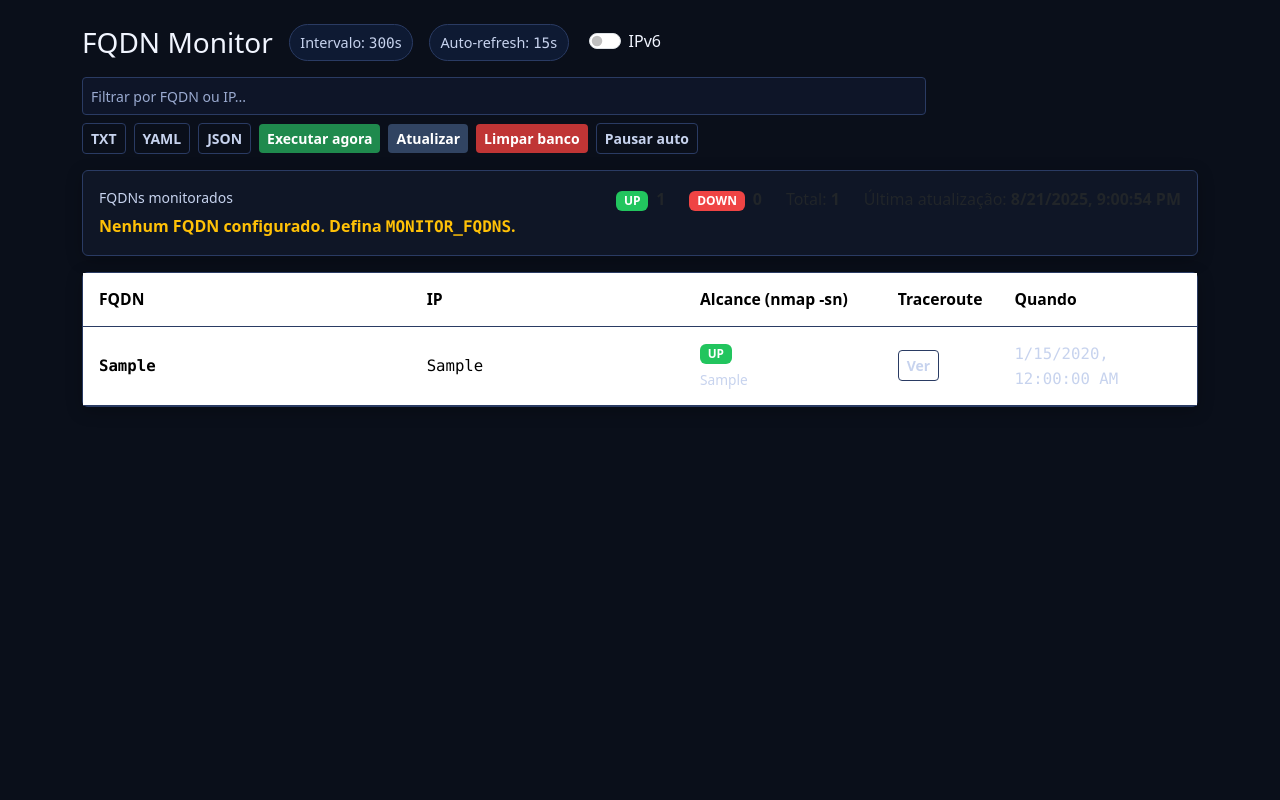
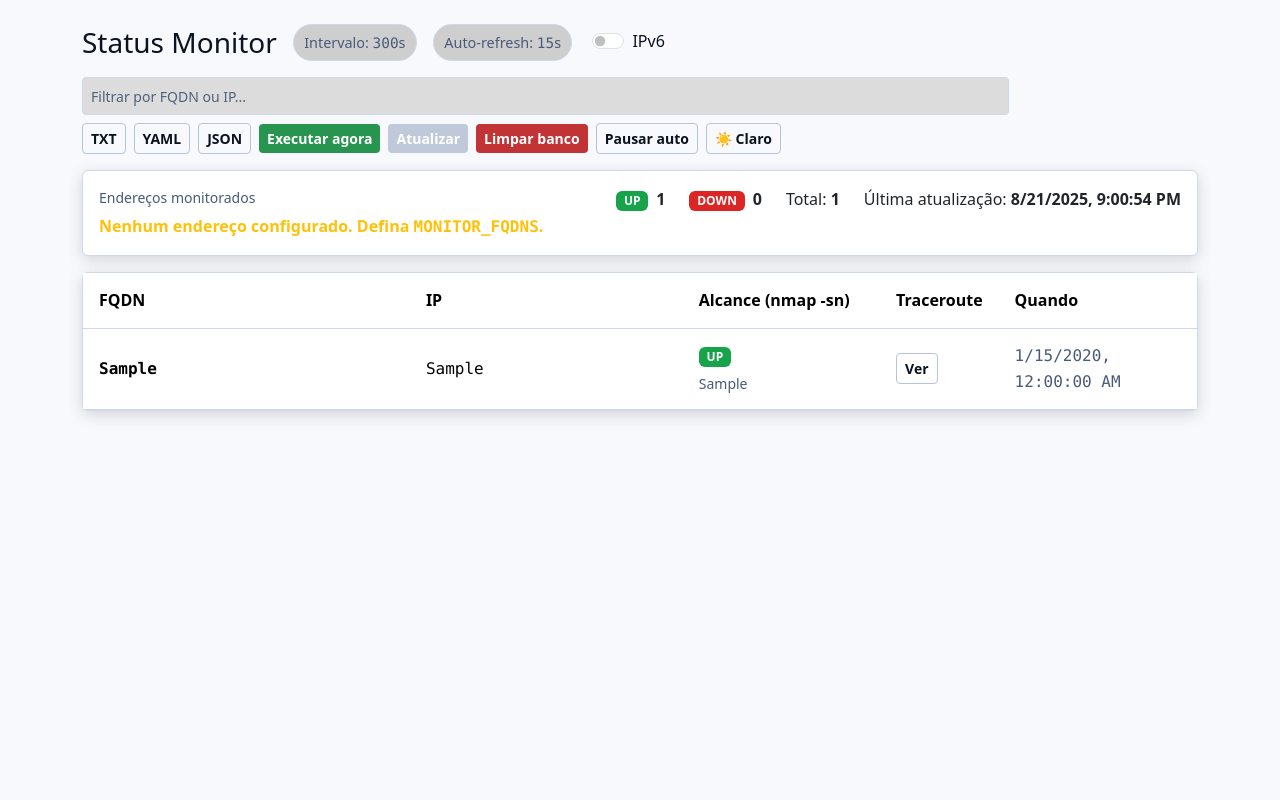
Before and after one commit to fmendonca/status-monitor, a Flask app: page / in a window 1280 px wide. Run offline with Flask 3, Linux system fonts and the light colour scheme; data comes from the database, SQL or seed files in the repository; tables that the repository leaves empty hold one stand-in row (values such as "Sample post").

Commit message:
update ui and nmap

```diff
--- a/app.py
+++ b/app.py
@@ -4,7 +4,7 @@
 from flask import Flask, render_template, request, jsonify, Response
 import yaml  # pip install PyYAML
 
-APP_TITLE = "FQDN Monitor"
+APP_TITLE = "Status Monitor"
 DB_PATH = os.getenv("DB_PATH", "monitor.db")
 INTERVAL = int(os.getenv("MONITOR_INTERVAL", "300"))
 HTTP_TIMEOUT = float(os.getenv("HTTP_TIMEOUT", "6.0"))
--- a/templates/index.html
+++ b/templates/index.html
@@ -1,104 +1,85 @@
 <!doctype html>
-<html lang="pt-br">
+<html lang="pt-br" data-theme="dark">
   <head>
     <meta charset="utf-8">
     <meta name="viewport" content="width=device-width, initial-scale=1">
     <title>{{ title }}</title>
     <link href="https://cdn.jsdelivr.net/npm/bootstrap@5.3.3/dist/css/bootstrap.min.css" rel="stylesheet">
+    <script>
+      // Aplica tema salvo ANTES do paint para evitar flash
+      (function() {
+        const saved = localStorage.getItem('theme');
+        const prefersDark = window.matchMedia && window.matchMedia('(prefers-color-scheme: dark)').matches;
+        const theme = saved || (prefersDark ? 'dark' : 'light');
+        document.documentElement.setAttribute('data-theme', theme);
+      })();
+    </script>
     <style>
-      :root {
-        /* Paleta com alto contraste */
-        --bg: #0a0f1a;        /* fundo */
-        --card: #0f1626;      /* cards */
-        --card-2: #121d33;    /* zebra */
-        --hover: #16253f;     /* hover */
-        --line: #2a3b63;      /* linhas/borda */
-        --text: #f1f5ff;      /* texto principal */
-        --muted: #c7d3ee;     /* texto secundário */
-        --ok:#22c55e;         /* verde */
-        --fail:#ef4444;       /* vermelho */
-        --accent:#1e3a8a;     /* azul p/ botões outline */
+      :root { color-scheme: light dark; }
+
+      /* ===== Paletas por tema ===== */
+      [data-theme="dark"]{
+        --bg: #0a0f1a;        --card: #0f1626;      --card-2: #121d33;
+        --hover:#16253f;      --line:#2a3b63;
+        --text:#f5f7ff;       --muted:#cfd9f3;
+        --ok:#22c55e;         --fail:#ef4444;
+        --btn-outline:#3a4a6b; --link:#9ec5ff; --thead:#0c1324;
+      }
+      [data-theme="light"]{
+        --bg:#f7f9fc;         --card:#ffffff;       --card-2:#f2f6fb;
+        --hover:#e9f0ff;      --line:#cfd8ea;
+        --text:#0b1220;       --muted:#495a78;
+        --ok:#16a34a;         --fail:#dc2626;
+        --btn-outline:#b6c4dd; --link:#0b61ff; --thead:#f0f4fb;
       }
 
-      /* Base */
+      /* ===== Base ===== */
       html, body { height: 100%; }
       body {
         background: var(--bg);
         color: var(--text);
-        font-size: 16px;
-        line-height: 1.6;
-        -webkit-font-smoothing: antialiased;
-        -moz-osx-font-smoothing: grayscale;
+        font-size: 16px; line-height: 1.6;
+        -webkit-font-smoothing: antialiased; -moz-osx-font-smoothing: grayscale;
       }
-      .mono {
-        font-family: ui-monospace, SFMono-Regular, Menlo, Monaco, Consolas, "Liberation Mono", "Courier New", monospace;
-        font-variant-ligatures: none;
-      }
-      a { color: #9ec5ff; }
+      a { color: var(--link); }
+      .mono { font-family: ui-monospace, SFMono-Regular, Menlo, Monaco, Consolas, "Liberation Mono", "Courier New", monospace; font-variant-ligatures: none; }
+      .text-muted, .small { color: var(--muted) !important; }
 
       /* Cards / Pills */
-      .card {
-        background: var(--card);
-        border: 1px solid var(--line);
-        box-shadow: 0 4px 16px rgba(0,0,0,.25);
-      }
-      .pill {
-        background: #0e1a33;
-        border: 1px solid var(--line);
-        padding: .35rem .65rem;
-        border-radius: 999px;
-        font-size: .9rem;
-        color: var(--muted);
-      }
+      .card { background: var(--card); border: 1px solid var(--line); box-shadow: 0 4px 16px rgba(0,0,0,.15); }
+      .pill { background: color-mix(in oklab, var(--card) 85%, black 15%); border: 1px solid var(--line); padding:.35rem .65rem; border-radius: 999px; font-size:.9rem; color: var(--muted); }
 
-      /* Botões mais legíveis */
+      /* Botões legíveis em ambos temas */
       .btn { font-weight: 600; }
-      .btn-success { background: #1f8a4d; border: 0; }
-      .btn-success:hover { background: #1a6f3e; }
-      .btn-secondary { background: #314462; border: 0; }
-      .btn-secondary:hover { background: #263653; }
-      .btn-danger { background: #c03535; border: 0; }
-      .btn-danger:hover { background: #a22c2c; }
-      .btn-outline-light {
-        border-color: var(--line); color: var(--muted);
-        background: transparent;
-      }
-      .btn-outline-light:hover { background: #192948; color: var(--text); }
+      .btn-success { background: color-mix(in oklab, var(--ok) 80%, black 10%); border: 0; }
+      .btn-success:hover { filter: brightness(0.9); }
+      .btn-secondary { background: color-mix(in oklab, var(--btn-outline) 60%, black 5%); border: 0; }
+      .btn-secondary:hover { filter: brightness(0.95); }
+      .btn-danger { background: color-mix(in oklab, var(--fail) 80%, black 10%); border: 0; }
+      .btn-danger:hover { filter: brightness(0.92); }
+      .btn-outline-light { border-color: var(--btn-outline); color: var(--text); background: transparent; }
+      .btn-outline-light:hover { background: var(--hover); }
 
       /* Badges */
-      .badge-ok   { background: var(--ok); }
+      .badge-ok { background: var(--ok); }
       .badge-fail { background: var(--fail); }
 
-      /* Tabela mais legível */
+      /* Busca */
+      .search { background: color-mix(in oklab, var(--card) 75%, black 10%); border:1px solid var(--line); color: var(--text); height: 38px; }
+      .search::placeholder { color: var(--muted); opacity: .95; }
+
+      /* Tabela */
       .table { margin: 0; }
       .table thead {
-        color: var(--text);
-        background: #0c1324;
+        color: var(--text); background: var(--thead);
         position: sticky; top: 0; z-index: 2;
       }
-      .table th, .table td {
-        padding: .85rem 1rem;
-        vertical-align: middle;
-        border-color: var(--line);
-        font-size: 0.98rem;
-      }
+      .table th, .table td { padding:.9rem 1rem; vertical-align: middle; border-color: var(--line); font-size: 1rem; }
       .table tbody tr:nth-child(even) { background: var(--card-2); }
       .table tbody tr:hover { background: var(--hover); }
 
-      /* Busca */
-      .search {
-        background: #0e1528;
-        border: 1px solid var(--line);
-        color: var(--text);
-        height: 38px;
-      }
-      .search::placeholder { color: #aabbe3; opacity: .9; }
-
-      .text-muted, .small { color: var(--muted) !important; }
+      .scrollbox { max-height: 320px; overflow: auto; white-space: pre; border: 1px solid var(--line); border-radius: .5rem; padding:.5rem; background: color-mix(in oklab, var(--card) 90%, black 5%); }
       #alert { display:none; }
-      .scrollbox { max-height: 320px; overflow: auto; white-space: pre; border: 1px solid var(--line); border-radius: .5rem; padding: .5rem; background:#0b152a; }
-
-      /* Toolbar responsiva */
       .toolbar { gap:.5rem; flex-wrap: wrap; }
       .toolbar .btn, .toolbar a { white-space: nowrap; }
     </style>
@@ -127,6 +108,7 @@
           <button id="btn-refresh" class="btn btn-secondary btn-sm">Atualizar</button>
           <button id="btn-clear" class="btn btn-danger btn-sm">Limpar banco</button>
           <button id="btn-toggle-auto" class="btn btn-outline-light btn-sm">Pausar auto</button>
+          <button id="btn-theme" class="btn btn-outline-light btn-sm" title="Alternar tema">🌙 Escuro</button>
         </div>
       </div>
 
@@ -134,11 +116,11 @@
       <div class="card mb-3">
         <div class="card-body d-flex flex-wrap gap-4 align-items-start">
           <div>
-            <div class="small text-muted mb-1">FQDNs monitorados</div>
+            <div class="small text-muted mb-1">Endereços monitorados</div>
             {% if fqdns and fqdns|length > 0 %}
               <div class="mono">{{ ", ".join(fqdns) }}</div>
             {% else %}
-              <div class="text-warning fw-semibold">Nenhum FQDN configurado. Defina <span class="mono">MONITOR_FQDNS</span>.</div>
+              <div class="text-warning fw-semibold">Nenhum endereço configurado. Defina <span class="mono">MONITOR_FQDNS</span>.</div>
             {% endif %}
           </div>
           <div class="ms-auto d-flex gap-4 flex-wrap">
@@ -202,43 +184,40 @@
 
     <script src="https://cdn.jsdelivr.net/npm/bootstrap@5.3.3/dist/js/bootstrap.bundle.min.js"></script>
     <script>
-      /* ===== Comportamento ===== */
+      // ===== Tema claro/escuro =====
+      const btnTheme = document.getElementById('btn-theme');
+      function setTheme(theme){
+        document.documentElement.setAttribute('data-theme', theme);
+        localStorage.setItem('theme', theme);
+        btnTheme.textContent = theme === 'dark' ? '🌙 Escuro' : '☀️ Claro';
+      }
+      (function initThemeBtn(){
+        const current = document.documentElement.getAttribute('data-theme') || 'light';
+        btnTheme.textContent = current === 'dark' ? '🌙 Escuro' : '☀️ Claro';
+        btnTheme.addEventListener('click', () => {
+          const now = document.documentElement.getAttribute('data-theme') || 'light';
+          setTheme(now === 'dark' ? 'light' : 'dark');
+        });
+      })();
+
+      // ===== Restante do app (igual ao anterior) =====
       const AUTO_MS_DEFAULT = 15000;
-      let autoMs = AUTO_MS_DEFAULT;
-      let autoTimer = null;
-      let autoPaused = false;
+      let autoMs = AUTO_MS_DEFAULT, autoTimer=null, autoPaused=false;
 
       const $ = sel => document.querySelector(sel);
-      const tbody = $('#rows');
-      const alertBox = $('#alert');
-      const search = $('#search');
-      const btnRun = $('#btn-run');
-      const btnRefresh = $('#btn-refresh');
-      const btnClear = $('#btn-clear');
-      const btnToggleAuto = $('#btn-toggle-auto');
+      const tbody = $('#rows'), alertBox = $('#alert'), search = $('#search');
+      const btnRun = $('#btn-run'), btnRefresh = $('#btn-refresh'), btnClear = $('#btn-clear'), btnToggleAuto = $('#btn-toggle-auto');
       const switchIPv6 = $('#switch-ipv6');
-      const countUp = $('#count-up'), countDown = $('#count-down'), countTotal = $('#count-total');
-      const lastUpdate = $('#last-update');
-      $('#auto-interval').textContent = Math.floor(autoMs/1000);
+      const countUp = $('#count-up'), countDown = $('#count-down'), countTotal = $('#count-total'), lastUpdate = $('#last-update');
+      document.getElementById('auto-interval').textContent = Math.floor(autoMs/1000);
 
-      const esc = v => (v == null ? '' : String(v)
-        .replace(/&/g,'&amp;').replace(/</g,'&lt;')
-        .replace(/>/g,'&gt;').replace(/"/g,'&quot;').replace(/'/g,'&#39;'));
-
+      const esc = v => (v == null ? '' : String(v).replace(/&/g,'&amp;').replace(/</g,'&lt;').replace(/>/g,'&gt;').replace(/"/g,'&quot;').replace(/'/g,'&#39;'));
       const badge = (cls, text) => `<span class="badge ${cls}">${esc(text)}</span>`;
 
-      function showAlert(msg) {
-        alertBox.textContent = msg;
-        alertBox.style.display = 'block';
-        setTimeout(() => { alertBox.style.display = 'none'; }, 4000);
-      }
+      function showAlert(msg){ alertBox.textContent = msg; alertBox.style.display = 'block'; setTimeout(()=>alertBox.style.display='none', 4000); }
+      function formatWhen(iso){ try { return new Date(iso).toLocaleString(); } catch { return iso||''; } }
 
-      function formatWhen(iso) {
-        try { return new Date(iso).toLocaleString(); }
-        catch { return iso || ''; }
-      }
-
-      function reachCell(r) {
+      function reachCell(r){
         if (r.ping_ok) {
           const hint = r.ping_error ? `<div class="small text-success mt-1">${esc(r.ping_error)}</div>` : '';
           return badge('badge-ok','UP') + hint;
@@ -247,26 +226,23 @@
         return badge('badge-fail','FAIL') + err;
       }
 
-      function rowHtml(r) {
+      function rowHtml(r){
         return `
           <tr data-fqdn="${esc(r.fqdn)}" data-ip="${esc(r.ip)}">
             <td class="mono fw-semibold">${esc(r.fqdn)}</td>
             <td class="mono">${esc(r.ip)}</td>
             <td>${reachCell(r)}</td>
-            <td>${r.trace_ok
-              ? `<button class="btn btn-sm btn-outline-light" type="button" data-bs-toggle="collapse" data-bs-target="#trace-${r.id}">Ver</button>`
-              : badge('badge-fail','FAIL')}</td>
+            <td>${r.trace_ok ? `<button class="btn btn-sm btn-outline-light" type="button" data-bs-toggle="collapse" data-bs-target="#trace-${r.id}">Ver</button>` : badge('badge-fail','FAIL')}</td>
             <td class="small mono">${esc(formatWhen(r.created_at))}</td>
           </tr>
           <tr class="collapse" id="trace-${r.id}">
             <td colspan="5"><div class="scrollbox mono">${esc(r.trace_output || '')}</div></td>
-          </tr>
-        `;
+          </tr>`;
       }
 
-      function applyFilter() {
+      function applyFilter(){
         const q = (search.value || '').toLowerCase().trim();
-        for (const tr of tbody.querySelectorAll('tr')) {
+        for (const tr of tbody.querySelectorAll('tr')){
           if (tr.classList.contains('collapse')) continue;
           const fq = tr.getAttribute('data-fqdn')?.toLowerCase() || '';
           const ip = tr.getAttribute('data-ip')?.toLowerCase() || '';
@@ -277,25 +253,22 @@
         }
       }
 
-      function updateStats(data) {
-        const total = data.length;
-        const up = data.filter(r => r.ping_ok).length;
-        countTotal.textContent = total;
-        countUp.textContent = up;
-        countDown.textContent = total - up;
+      function updateStats(data){
+        const total = data.length, up = data.filter(r => r.ping_ok).length;
+        countTotal.textContent = total; countUp.textContent = up; countDown.textContent = total - up;
         lastUpdate.textContent = new Date().toLocaleString();
       }
 
-      async function refreshTable() {
-        try {
+      async function refreshTable(){
+        try{
           const res = await fetch('/export.json?latest=1', { cache: 'no-store' });
           const data = await res.json();
           if (!Array.isArray(data)) return;
-          tbody.innerHTML = data.length ? data.map(rowHtml).join('')
-                                        : `<tr><td colspan="5" class="text-center text-muted p-4">Sem dados ainda. Clique em <b>Executar agora</b>.</td></tr>`;
-          updateStats(data);
-          applyFilter();
-        } catch (e) { /* silencioso */ }
+          tbody.innerHTML = data.length
+            ? data.map(rowHtml).join('')
+            : `<tr><td colspan="5" class="text-center text-muted p-4">Sem dados ainda. Clique em <b>Executar agora</b>.</td></tr>`;
+          updateStats(data); applyFilter();
+        } catch(e){ /* silencioso */ }
       }
 
       function startAuto(){ if(!autoTimer) autoTimer = setInterval(refreshTable, autoMs); }
```
